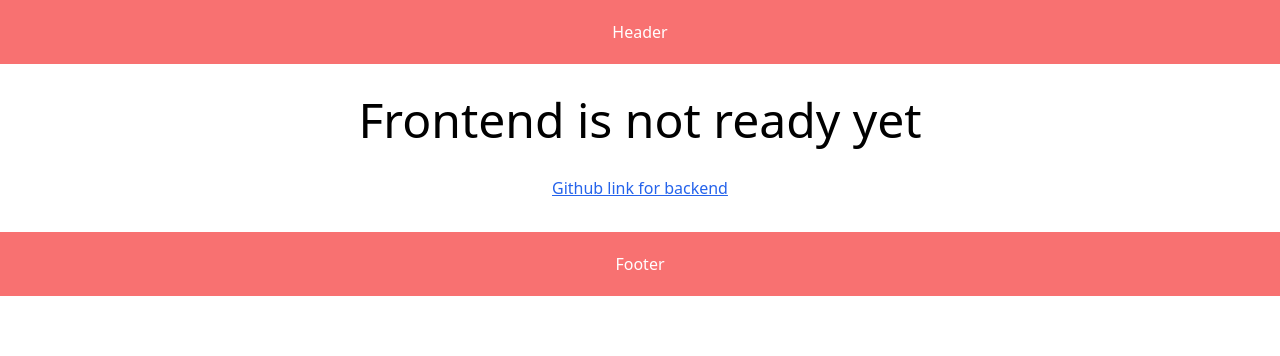
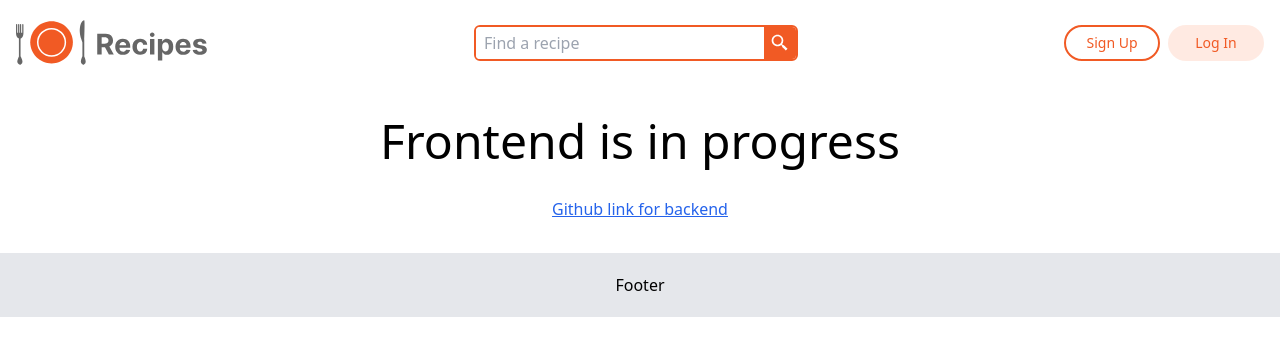
Before and after one commit to Pankaj-Panday/food-recipe-app, a React (Vite) app in the folder frontend/: page / in a window 1280 px wide. Shown: the top 356 px of the page. Built offline with nearby package versions, Linux system fonts and the light colour scheme.

Commit message:
remove frontend/.env from further commit

```diff
--- a/frontend/package.json
+++ b/frontend/package.json
@@ -13,6 +13,7 @@
     "@reduxjs/toolkit": "^2.2.2",
     "react": "^18.2.0",
     "react-dom": "^18.2.0",
+    "react-icons": "^5.0.1",
     "react-redux": "^9.1.0",
     "react-router-dom": "^6.22.1"
   },
--- a/frontend/src/components/Container/Container.jsx
+++ b/frontend/src/components/Container/Container.jsx
@@ -1,7 +1,7 @@
 import React from "react";
 
-const Container = () => {
-	return <div className="w-full max-w-7xl mx-auto px-4">Container</div>;
+const Container = ({ children }) => {
+	return <div className="w-full max-w-7xl mx-auto px-4">{children}</div>;
 };
 
 export default Container;
--- a/frontend/src/components/Footer/Footer.jsx
+++ b/frontend/src/components/Footer/Footer.jsx
@@ -1,9 +1,7 @@
 import React from "react";
 
 const Footer = () => {
-	return (
-		<footer className="bg-red-400 text-white text-center py-5">Footer</footer>
-	);
+	return <footer className="bg-gray-200 text-center py-5">Footer</footer>;
 };
 
 export default Footer;
--- a/frontend/src/components/Header/Header.jsx
+++ b/frontend/src/components/Header/Header.jsx
@@ -1,8 +1,32 @@
 import React from "react";
+import { Navbar, Container, Logo, Searchbar } from "../index";
+import { Link } from "react-router-dom";
 
 const Header = () => {
 	return (
-		<header className="bg-red-400 text-white text-center py-5">Header</header>
+		<header className="text-center py-5 ">
+			<Container>
+				<section className="flex justify-between items-center">
+					<Logo />
+					<Searchbar />
+					<div className="flex gap-2">
+						<Link
+							to="/signup"
+							className="text-sm w-24 capitalize px-4  py-1.5 border-2 rounded-full text-brand-primary border-brand-primary transition ease hover:bg-brand-primary hover:text-white "
+						>
+							Sign up
+						</Link>
+						<Link
+							to="/login"
+							className="text-sm w-24 capitalize px-4  py-1.5 border-2 rounded-full text-brand-primary border-transparent transition ease bg-brand-primary-light hover:bg-brand-primary hover:text-white "
+						>
+							Log in
+						</Link>
+					</div>
+				</section>
+				{/* <Navbar /> */}
+			</Container>
+		</header>
 	);
 };
 
--- a/frontend/src/components/Logo.jsx
+++ b/frontend/src/components/Logo.jsx
@@ -1,7 +1,12 @@
 import React from "react";
+import { Link } from "react-router-dom";
 
-const Logo = () => {
-	return <div>Logo</div>;
+const Logo = ({ height, width, className, ...props }) => {
+	return (
+		<Link to="/">
+			<img src="/brand_logo.svg" className={`w-48`} />
+		</Link>
+	);
 };
 
 export default Logo;
--- /dev/null
+++ b/frontend/src/components/Navbar.jsx
@@ -0,0 +1,8 @@
+import React from "react";
+import { Logo, Searchbar } from "./index.js";
+
+const Navbar = () => {
+	return <div>Navbar</div>;
+};
+
+export default Navbar;
--- /dev/null
+++ b/frontend/src/components/Searchbar.jsx
@@ -0,0 +1,25 @@
+import React from "react";
+import { BiSearchAlt2 } from "react-icons/bi";
+
+const Searchbar = () => {
+	return (
+		<form
+			action=""
+			className="flex rounded outline outline-2 outline-brand-primary"
+		>
+			<input
+				type="text"
+				placeholder="Find a recipe"
+				className="px-2 py-1 rounded-l w-72 relative z-10 focus:outline-none "
+			/>
+			<button
+				type="button"
+				className="grid place-items-center w-8 bg-brand-primary text-white text-xl rounded-r"
+			>
+				<BiSearchAlt2 className="inline-block align-middle" />
+			</button>
+		</form>
+	);
+};
+
+export default Searchbar;
--- /dev/null
+++ b/frontend/src/components/Temporary.jsx
@@ -0,0 +1,21 @@
+import React from "react";
+
+const Temporary = () => {
+	return (
+		<div>
+			<h1 className="text-5xl text-center my-8">Frontend is in progress</h1>
+			<p className="text-center">
+				<a
+					href="https://github.com/Pankaj-Panday/food-recipe-app"
+					className="text-blue-600 underline"
+					target="_blank"
+					rel="noopener noreferrer"
+				>
+					Github link for backend
+				</a>
+			</p>
+		</div>
+	);
+};
+
+export default Temporary;
--- a/frontend/src/components/index.js
+++ b/frontend/src/components/index.js
@@ -1,5 +1,8 @@
 import Header from "./Header/Header.jsx";
 import Footer from "./Footer/Footer.jsx";
 import Container from "./Container/Container.jsx";
+import Logo from "./Logo.jsx";
+import Navbar from "./Navbar.jsx";
+import Searchbar from "./Searchbar.jsx";
 
-export { Header, Footer, Container };
+export { Header, Footer, Container, Logo, Navbar, Searchbar };
--- a/frontend/src/pages/HomePage.jsx
+++ b/frontend/src/pages/HomePage.jsx
@@ -1,21 +1,8 @@
 import React from "react";
+import Temporary from "../components/Temporary";
 
 const HomePage = () => {
-	return (
-		<div>
-			<h1 className="text-5xl text-center my-8">Frontend is not ready yet</h1>
-			<p className="text-center">
-				<a
-					href="https://github.com/Pankaj-Panday/food-recipe-app"
-					className="text-blue-600 underline"
-					target="_blank"
-					rel="noopener noreferrer"
-				>
-					Github link for backend
-				</a>
-			</p>
-		</div>
-	);
+	return <Temporary />;
 };
 
 export default HomePage;
--- a/frontend/tailwind.config.js
+++ b/frontend/tailwind.config.js
@@ -2,7 +2,12 @@
 export default {
 	content: ["./index.html", "./src/**/*.{js,ts,jsx,tsx}"],
 	theme: {
-		extend: {},
+		extend: {
+			colors: {
+				"brand-primary": "#f15a24",
+				"brand-primary-light": "#ffccb969",
+			},
+		},
 	},
 	plugins: [],
 };
```
Also changed, not shown: 2 other files (tests, documents, lock files or other folders).
